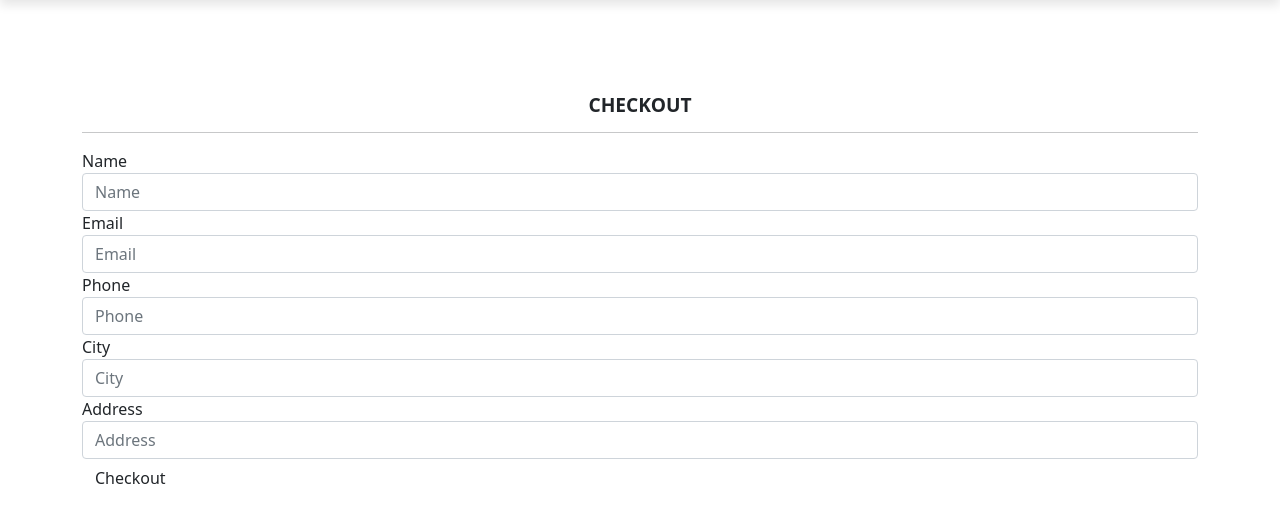
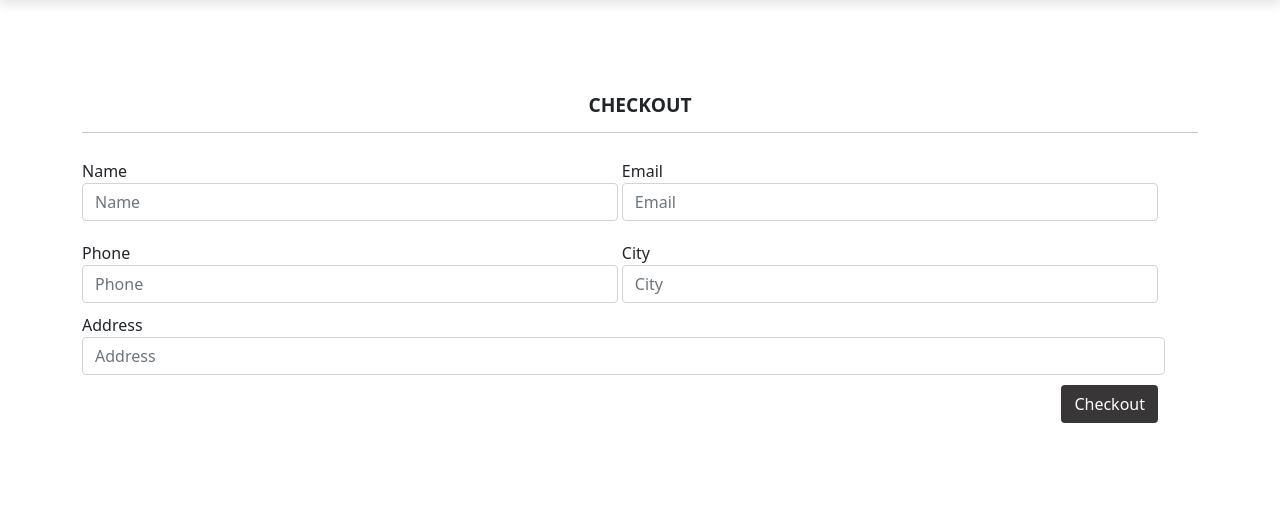
Before and after one commit to arnelasokolic1/web-programming-project, a PHP site: page /checkout.html in a window 1280 px wide. Shown: the part 67-590 px from the top of the page. Run offline with PHP 8.4, Linux system fonts and the light colour scheme.

Commit message:
Milestone1

```diff
--- a/account.html
+++ b/account.html
@@ -4,7 +4,7 @@
     <meta charset="UTF-8">
     <meta http-equiv="X-UA-Compatible" content="IE=edge">
     <meta name="viewport" content="width=device-width, inital-scale=1.0">
-    <title>Home</title>
+    <title>Account</title>
     <link href="https://cdn.jsdelivr.net/npm/bootstrap@5.1.3/dist/css/bootstrap.min.css" rel="stylesheet" integrity="sha384-1BmE4kWBq78iYhFldvKuhfTAU6auU8tT94WrHftjDbrCEXSU1oBoqyl2QvZ6jIW3" crossorigin="anonymous">
 
     <script defer src="https://use.fontawesome.com/releases/v5.15.4/js/all.js" integrity="sha384-rOA1PnstxnOBLzCLMcre8ybwbTmemjzdNlILg8O7z1lUkLXozs4DHonlDtnE7fpc" crossorigin="anonymous"></script>
--- a/assets/css/style.css
+++ b/assets/css/style.css
@@ -484,3 +484,66 @@ th:last-child{
     margin-top: 10px;
     color: rgb(0, 0, 0);
 }
+
+
+/*CHECKOUT */
+
+#checkout-form .checkout-small-element{
+    display: inline-block;
+    width: 48%;
+    margin: 10px auto;
+}
+
+
+#checkout-form .checkout-large-element{
+    width: 97%;
+}
+
+#checkout-form .checkout-btn-container{
+    margin: 10px;
+    text-align: right;
+    margin-right: 40px;
+
+}
+
+#checkout-form #checkout-btn{
+    color:#fff;
+    background-color: #383636;
+}
+
+/*ORDERS */
+
+.orders table{
+    width: 100%;
+    border-collapse: collapse;
+
+}
+
+.orders .product-info{
+    display: flex;
+    flex-wrap: wrap;
+}
+
+.orders th{
+    text-align:right;
+    padding: 5px 10px;
+    color: #fff;
+    background-color: #383636;
+    text-align: left;
+}
+
+.orders th:nth-child(2){
+    text-align:right;
+}
+
+
+.orders td{
+    padding: 10px 20px;
+}
+
+.orders td img{
+    width: 80px;
+    height: 80px;
+    margin-right:10;
+
+}
--- a/cart.html
+++ b/cart.html
@@ -4,7 +4,7 @@
     <meta charset="UTF-8">
     <meta http-equiv="X-UA-Compatible" content="IE=edge">
     <meta name="viewport" content="width=device-width, inital-scale=1.0">
-    <title>Home</title>
+    <title>Cart</title>
     <link href="https://cdn.jsdelivr.net/npm/bootstrap@5.1.3/dist/css/bootstrap.min.css" rel="stylesheet" integrity="sha384-1BmE4kWBq78iYhFldvKuhfTAU6auU8tT94WrHftjDbrCEXSU1oBoqyl2QvZ6jIW3" crossorigin="anonymous">
 
     <script defer src="https://use.fontawesome.com/releases/v5.15.4/js/all.js" integrity="sha384-rOA1PnstxnOBLzCLMcre8ybwbTmemjzdNlILg8O7z1lUkLXozs4DHonlDtnE7fpc" crossorigin="anonymous"></script>
--- a/checkout.html
+++ b/checkout.html
@@ -4,7 +4,7 @@
     <meta charset="UTF-8">
     <meta http-equiv="X-UA-Compatible" content="IE=edge">
     <meta name="viewport" content="width=device-width, inital-scale=1.0">
-    <title>Home</title>
+    <title>Checkout</title>
     <link href="https://cdn.jsdelivr.net/npm/bootstrap@5.1.3/dist/css/bootstrap.min.css" rel="stylesheet" integrity="sha384-1BmE4kWBq78iYhFldvKuhfTAU6auU8tT94WrHftjDbrCEXSU1oBoqyl2QvZ6jIW3" crossorigin="anonymous">
 
     <script defer src="https://use.fontawesome.com/releases/v5.15.4/js/all.js" integrity="sha384-rOA1PnstxnOBLzCLMcre8ybwbTmemjzdNlILg8O7z1lUkLXozs4DHonlDtnE7fpc" crossorigin="anonymous"></script>
--- a/contact.html
+++ b/contact.html
@@ -4,7 +4,7 @@
     <meta charset="UTF-8">
     <meta http-equiv="X-UA-Compatible" content="IE=edge">
     <meta name="viewport" content="width=device-width, inital-scale=1.0">
-    <title>Home</title>
+    <title>Contact us</title>
     <link href="https://cdn.jsdelivr.net/npm/bootstrap@5.1.3/dist/css/bootstrap.min.css" rel="stylesheet" integrity="sha384-1BmE4kWBq78iYhFldvKuhfTAU6auU8tT94WrHftjDbrCEXSU1oBoqyl2QvZ6jIW3" crossorigin="anonymous">
 
     <script defer src="https://use.fontawesome.com/releases/v5.15.4/js/all.js" integrity="sha384-rOA1PnstxnOBLzCLMcre8ybwbTmemjzdNlILg8O7z1lUkLXozs4DHonlDtnE7fpc" crossorigin="anonymous"></script>
--- a/index.html
+++ b/index.html
@@ -57,7 +57,7 @@
       <section id="home">
        <div class="container">
         <h5><span>MY WAY</span> EAU DE PARFUM </h5>
-        <h3>BEST SELLER</h3>
+        <h3> GIORGIO ARMANI BEST SELLER</h3>
         <p>Experience The <span>ESSENCE</span></p>
         <button>DISCOVER NOW</button>
        </div>
--- a/login.html
+++ b/login.html
@@ -4,7 +4,7 @@
     <meta charset="UTF-8">
     <meta http-equiv="X-UA-Compatible" content="IE=edge">
     <meta name="viewport" content="width=device-width, inital-scale=1.0">
-    <title>Shop</title>
+    <title>Login</title>
     <link href="https://cdn.jsdelivr.net/npm/bootstrap@5.1.3/dist/css/bootstrap.min.css" rel="stylesheet" integrity="sha384-1BmE4kWBq78iYhFldvKuhfTAU6auU8tT94WrHftjDbrCEXSU1oBoqyl2QvZ6jIW3" crossorigin="anonymous">
 
     <script defer src="https://use.fontawesome.com/releases/v5.15.4/js/all.js" integrity="sha384-rOA1PnstxnOBLzCLMcre8ybwbTmemjzdNlILg8O7z1lUkLXozs4DHonlDtnE7fpc" crossorigin="anonymous"></script>
--- a/register.html
+++ b/register.html
@@ -4,7 +4,7 @@
     <meta charset="UTF-8">
     <meta http-equiv="X-UA-Compatible" content="IE=edge">
     <meta name="viewport" content="width=device-width, inital-scale=1.0">
-    <title>Shop</title>
+    <title>Register</title>
     <link href="https://cdn.jsdelivr.net/npm/bootstrap@5.1.3/dist/css/bootstrap.min.css" rel="stylesheet" integrity="sha384-1BmE4kWBq78iYhFldvKuhfTAU6auU8tT94WrHftjDbrCEXSU1oBoqyl2QvZ6jIW3" crossorigin="anonymous">
 
     <script defer src="https://use.fontawesome.com/releases/v5.15.4/js/all.js" integrity="sha384-rOA1PnstxnOBLzCLMcre8ybwbTmemjzdNlILg8O7z1lUkLXozs4DHonlDtnE7fpc" crossorigin="anonymous"></script>
```
